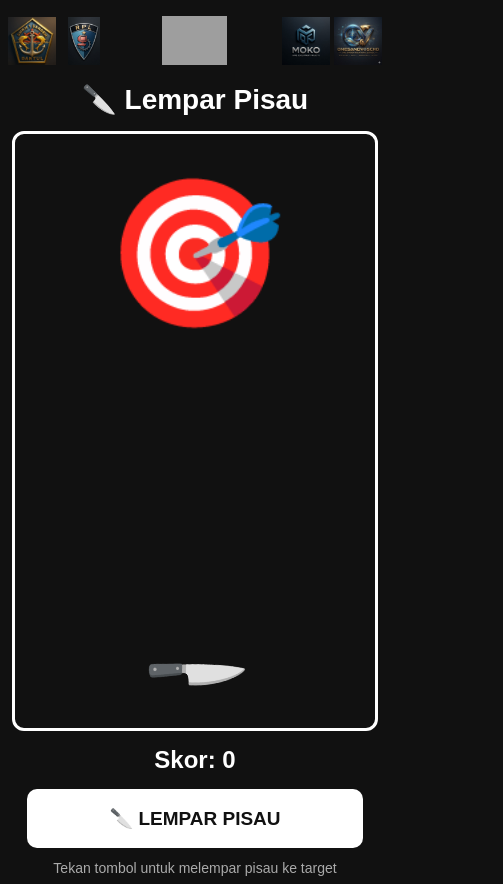
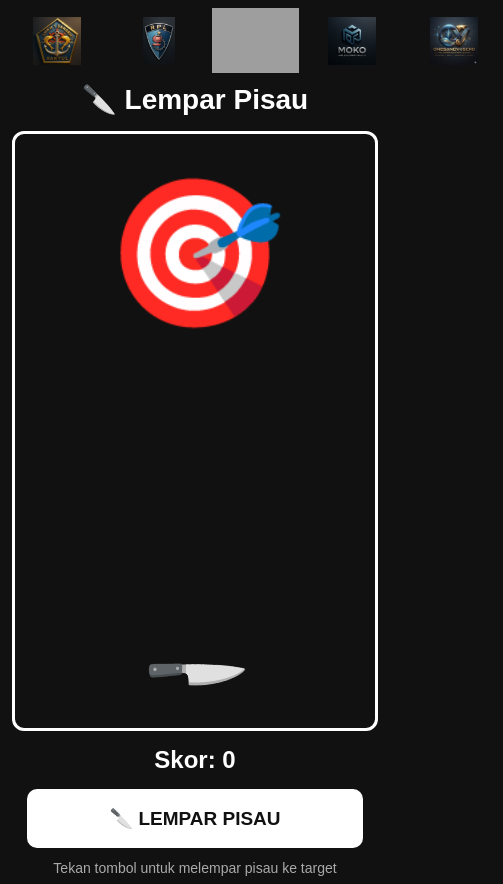
Before and after one commit to shadowfauzanzak-commits/pisaulempar, a plain HTML site: page index.html in a window 390 px wide. Shown: the whole page, 503 px wide, since content can reach past the window. Drawn offline with Linux system fonts and the light colour scheme; grey boxes are pictures that could not be loaded.

Commit message:
Update style.css

```diff
--- a/style.css
+++ b/style.css
@@ -251,13 +251,13 @@
 
     .logo-kiri img,
     .logo-kanan img {
-        width: 48px;
+        width: 98px;
         height: 48px;
     }
 
 
     .logo-tengah img {
-        width: 65px;
+        width: 95px;
         height: 65px;
     }
 
```
